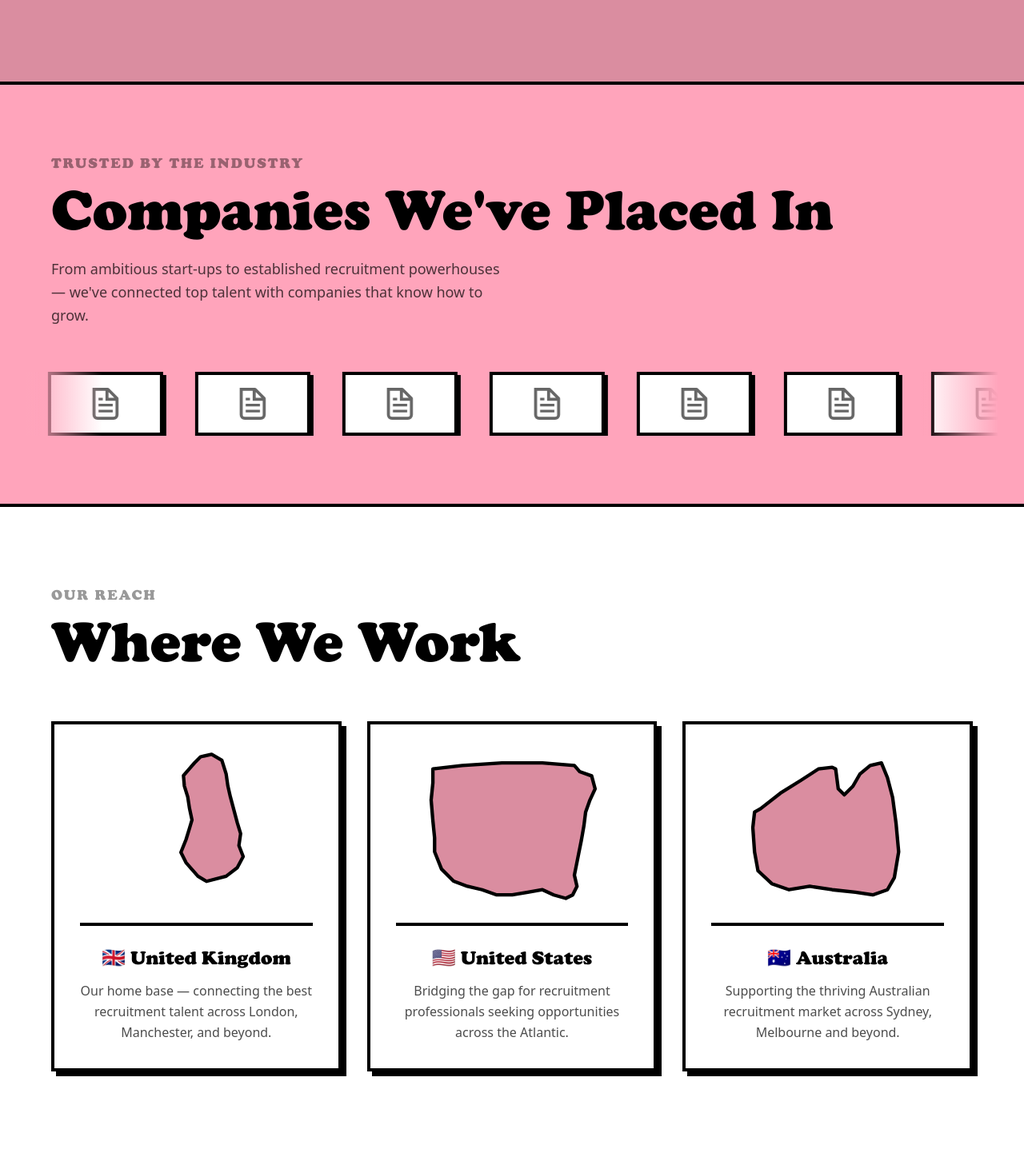
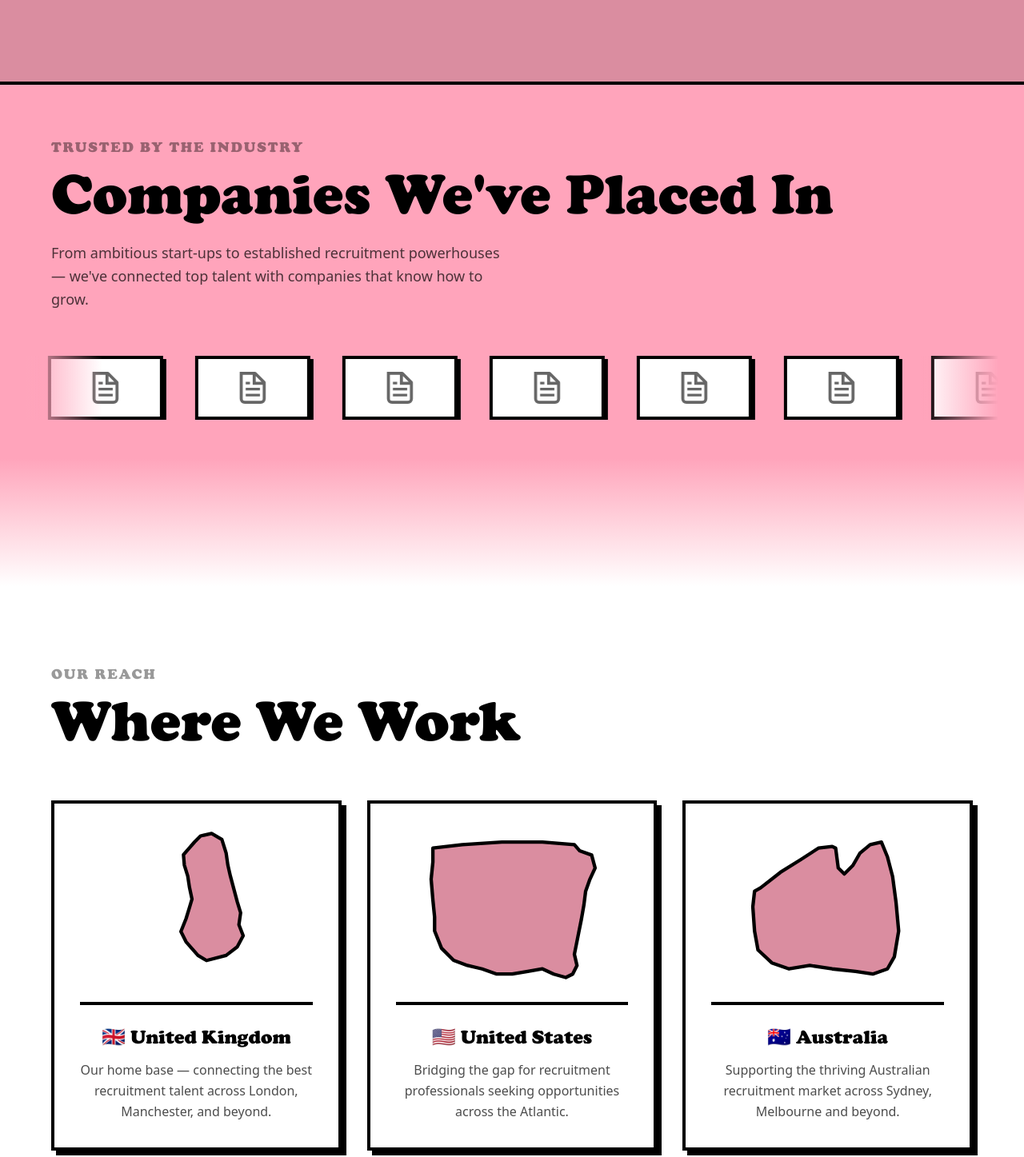
Before and after one commit to CD-Chief/RecSeekers-Website, a Next.js app in the folder frontend/: page /about in a window 1280 px wide. Shown: the part 3392-4839 px from the top of the page at 80% size. Built offline with nearby package versions, Linux system fonts and the light colour scheme.

Commit message:
feat: adjust padding in ClientsSection and remove border from WhereWeWorkSection and add gradient

```diff
--- a/frontend/components/About/ClientsSection.tsx
+++ b/frontend/components/About/ClientsSection.tsx
@@ -11,7 +11,7 @@ const logos = Array.from({ length: 8 }, (_, i) => ({ id: i, src: '/file.svg' }))
 
 export function ClientsSection() {
   return (
-    <section className="relative z-10 bg-[#ffa4bb] border-t-4 border-black py-16 px-8 min-h-[66vh] flex flex-col justify-center overflow-hidden">
+    <section className="relative z-10 bg-[#ffa4bb] border-t-4 border-black pt-16 pb-52 px-8 min-h-[66vh] flex flex-col justify-center overflow-hidden">
       <div className="max-w-6xl mx-auto w-full mb-14">
         <p className={`${cooper.className} text-lg text-black/40 uppercase tracking-widest mb-2`}>
           Trusted by the industry
@@ -24,6 +24,9 @@ export function ClientsSection() {
           top talent with companies that know how to grow.
         </p>
       </div>
+
+      {/* Bottom fade into the next section (white) */}
+      <div className="pointer-events-none absolute inset-x-0 bottom-0 h-40 bg-gradient-to-b from-[#ffa4bb] to-white z-20" />
 
       {/* Scrolling ticker — overflows intentionally */}
       <div className="relative w-full overflow-hidden">
--- a/frontend/components/About/WhereWeWorkSection.tsx
+++ b/frontend/components/About/WhereWeWorkSection.tsx
@@ -31,7 +31,7 @@ const countries = [
 
 export function WhereWeWorkSection() {
   return (
-    <section className="relative z-10 bg-white border-t-4 border-black py-24 px-8">
+    <section className="relative z-10 bg-white py-24 px-8">
       <div className="max-w-6xl mx-auto">
 
         <div className="mb-16">
```
